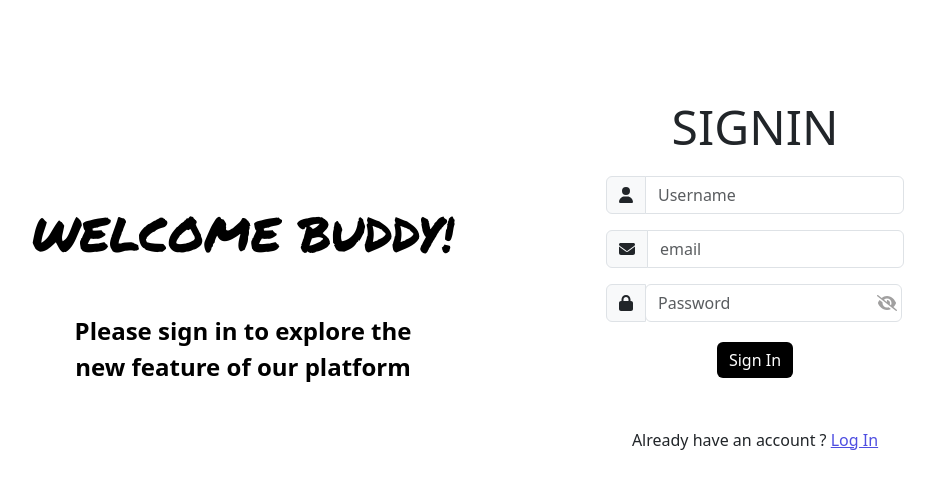
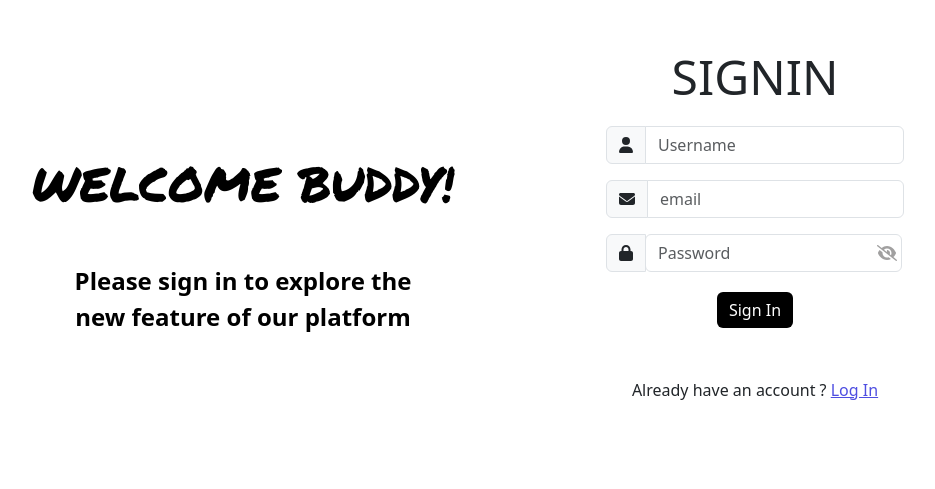
Before and after one commit to TamilazhaganM/Loginpage, a React (Create React App) app: page / in a window 1280 px wide. Shown: the part 107-596 px from the top of the page, without its empty margins (141-1076 px from the left). Built offline with nearby package versions, Linux system fonts and the light colour scheme; the HTML template or start-up script is replaced by a standard one; a web font is replaced by a local one.

Commit message:
css adjusted

```diff
--- a/src/component/Logincompo/Login.css
+++ b/src/component/Logincompo/Login.css
@@ -35,6 +35,7 @@ input:focus, .form-control:focus {
   font-style: normal;
   color: black;
   background-color: white;
+  margin-top: -50px;
   height: 100%;
   display: flex;
   justify-content: center;
@@ -56,6 +57,7 @@ input:focus, .form-control:focus {
 }
 .inputsection{
   height: auto;
+  margin-top: -50px;
 }
 .inputsection h1{
   margin-top: 30px;
--- a/src/component/Logincompo/signincompo/signin.css
+++ b/src/component/Logincompo/signincompo/signin.css
@@ -38,6 +38,7 @@ input:focus, .form-control:focus {
   color: black;
   background-color: white;
   height: 100%;
+  margin-top: -50px;
   display: flex;
   justify-content: center;
   align-items: center;
@@ -58,6 +59,7 @@ input:focus, .form-control:focus {
 }
 .inputsection2{
   height: auto;
+  margin-top: -50px;
 }
 .inputsection2 h1{
   margin-top: 30px;
```
